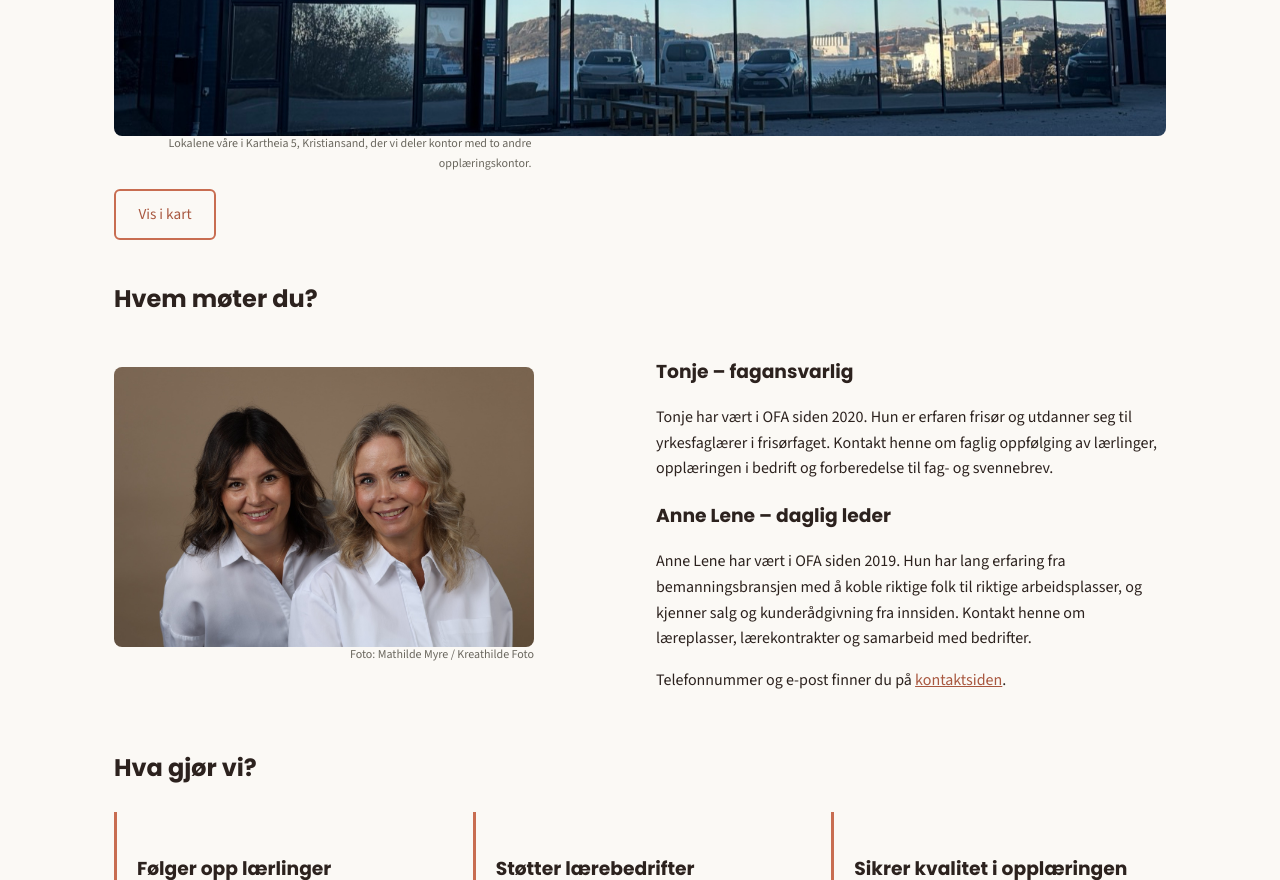
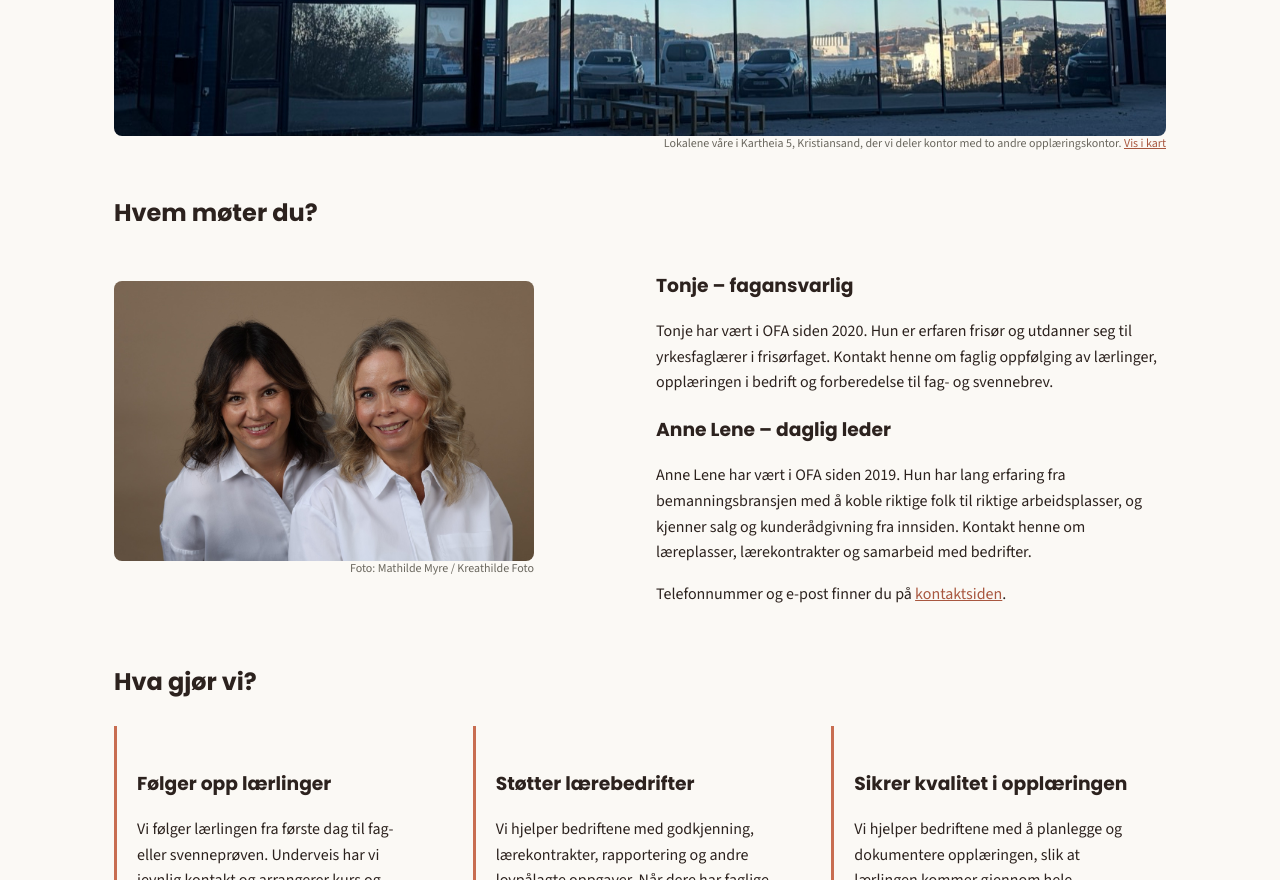
Before and after one commit to OFAAgder/ofa-nettside, a plain HTML site: page om-ofa.html in a window 1280 px wide. Shown: the part 880-1760 px from the top of the page. Drawn offline with Linux system fonts and the light colour scheme.

Commit message:
Bruk figure/figcaption for bildene på om-ofa.html, unnta bildetekster fra 70ch-regelen
Co-Authored-By: Claude Sonnet 5 <noreply@anthropic.com>

```diff
--- a/css/style.css
+++ b/css/style.css
@@ -219,28 +219,8 @@ main {
   margin-bottom: 0.4rem;
 }
 
-.btn-ghost {
-  display: inline-block;
-  background-color: transparent;
-  color: var(--accent-dark);
-  border: 2px solid var(--accent);
-  padding: 0.7rem 1.4rem;
-  border-radius: 6px;
-  text-decoration: none;
-  font-size: 0.95rem;
-}
-
-.btn-ghost:hover {
-  background-color: var(--accent);
-  color: #fff;
-}
-
 .lokaler-foto + .photo-credit {
   text-align: right;
-}
-
-.lokaler-foto + .photo-credit + p {
-  margin-top: 1rem;
   margin-bottom: 2.5rem;
 }
 
@@ -373,11 +353,16 @@ main ul {
   max-width: 70ch;
 }
 
+main figure {
+  margin: 0;
+}
+
 .snarveier,
 .card p,
 .kontaktboks p,
 .tidslinje p,
-.stegmodell-steg p {
+.stegmodell-steg p,
+.photo-credit {
   max-width: none;
 }
 
--- a/om-ofa.html
+++ b/om-ofa.html
@@ -51,18 +51,19 @@
         </p>
       </div>
 
-      <img src="images/ofa-lokaler-web.jpg" alt="OFAs lokaler i Kartheia 5, Kristiansand" class="lokaler-foto">
-      <p class="photo-credit">Lokalene våre i Kartheia 5, Kristiansand, der vi deler kontor med to andre opplæringskontor.</p>
-      <p><a href="https://maps.app.goo.gl/staS16ML71W7VGM26" target="_blank" rel="noopener noreferrer" class="btn-ghost">Vis i kart</a></p>
+      <figure>
+        <img src="images/ofa-lokaler-web.jpg" alt="OFAs lokaler i Kartheia 5, Kristiansand" class="lokaler-foto">
+        <figcaption class="photo-credit">Lokalene våre i Kartheia 5, Kristiansand, der vi deler kontor med to andre opplæringskontor. <a href="https://maps.app.goo.gl/staS16ML71W7VGM26" target="_blank" rel="noopener noreferrer">Vis i kart</a></figcaption>
+      </figure>
     </section>
 
     <section id="hvem-moter-du">
       <h2>Hvem møter du?</h2>
       <div class="bilde-tekst-grid">
-        <div>
+        <figure>
           <img src="images/ansatte-gruppe-web.jpg" alt="Anne Lene og Tonje i OFA" class="about-photo">
-          <p class="photo-credit">Foto: Mathilde Myre / Kreathilde Foto</p>
-        </div>
+          <figcaption class="photo-credit">Foto: Mathilde Myre / Kreathilde Foto</figcaption>
+        </figure>
         <div>
           <h3>Tonje – fagansvarlig</h3>
           <p>Tonje har vært i OFA siden 2020. Hun er erfaren frisør og utdanner seg til yrkesfaglærer i frisørfaget. Kontakt henne om faglig oppfølging av lærlinger, opplæringen i bedrift og forberedelse til fag- og svennebrev.</p>
```
Also changed, not shown: 2 other files.
